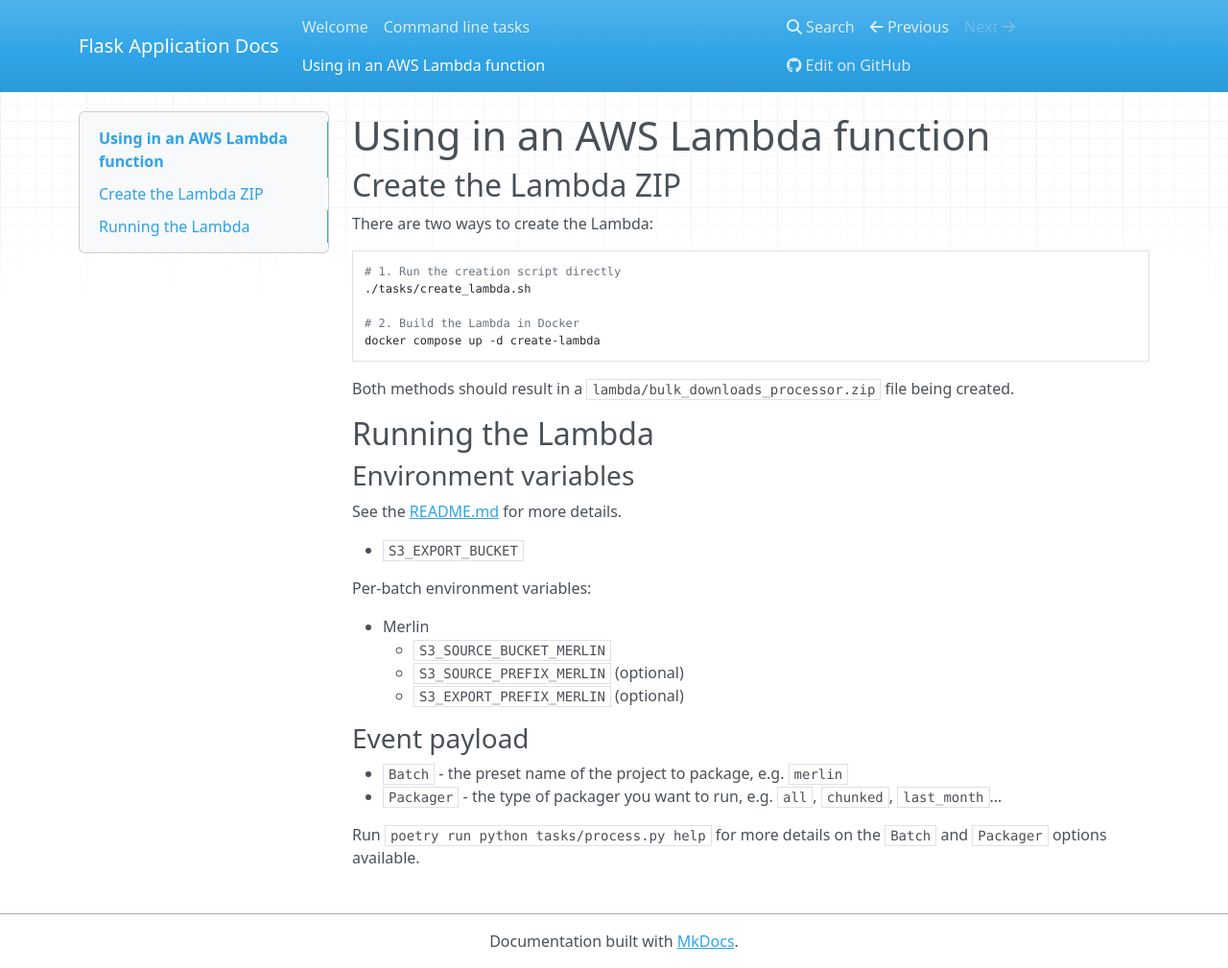
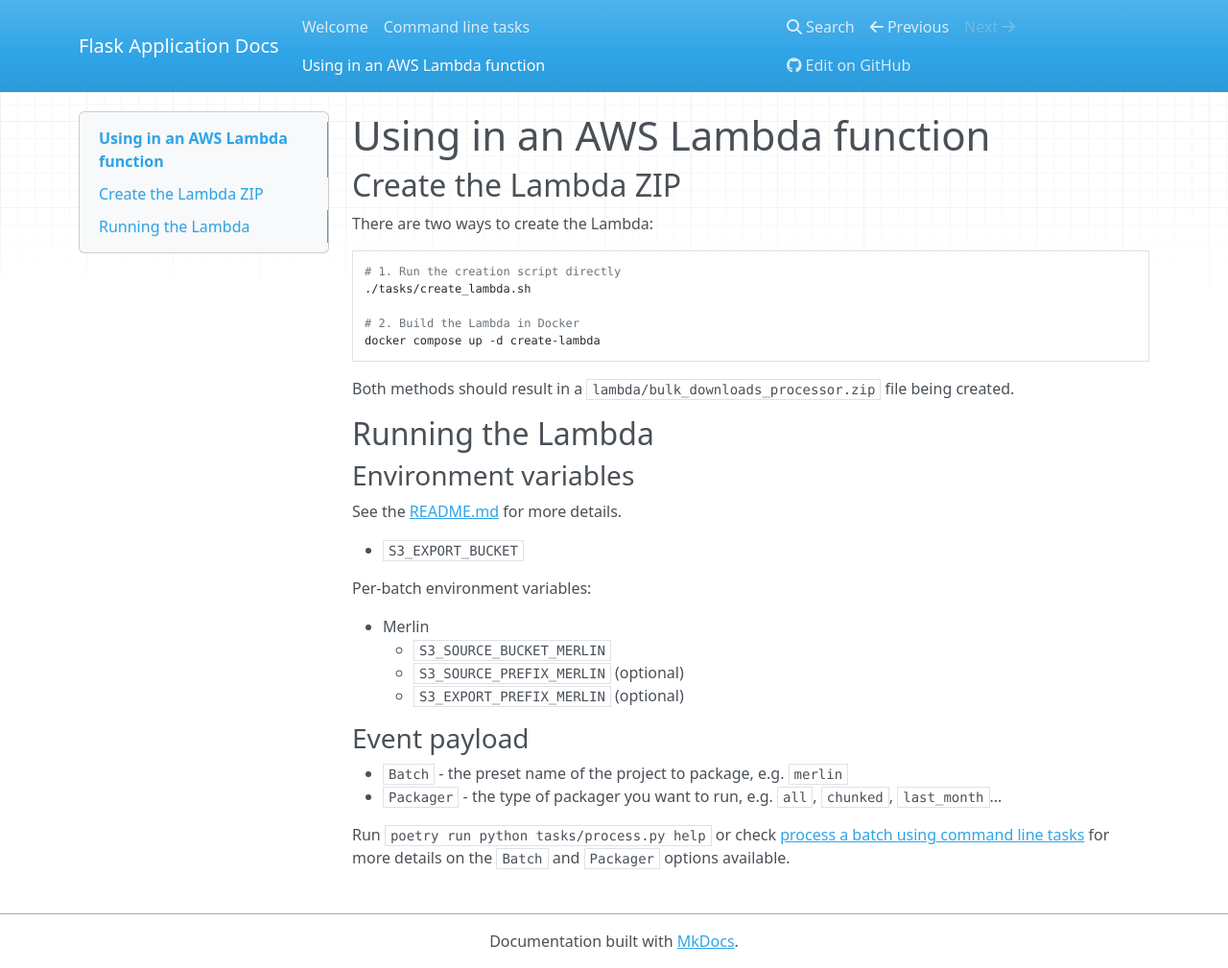
Before and after one commit to nationalarchives/ds-bulk-download, an MkDocs documentation site: the page built from docs/lambda.md, in a window 1280 px wide and 1009 px high. Shown: the whole window at 96% size. Built offline with MkDocs 1.6.1, drawn with Linux system fonts in a browser that asks for light colours; nearby versions of some CDN libraries.

Commit message:
Update documentation to include link for processing batches using command line tasks

```diff
--- a/docs/lambda.md
+++ b/docs/lambda.md
@@ -34,4 +34,4 @@ Per-batch environment variables:
 - `Batch` - the preset name of the project to package, e.g. `merlin`
 - `Packager` - the type of packager you want to run, e.g. `all`, `chunked`, `last_month`...
 
-Run `poetry run python tasks/process.py help` for more details on the `Batch` and `Packager` options available.
+Run `poetry run python tasks/process.py help` or check [process a batch using command line tasks](./command-line-tasks.md#process-a-batch) for more details on the `Batch` and `Packager` options available.
```
